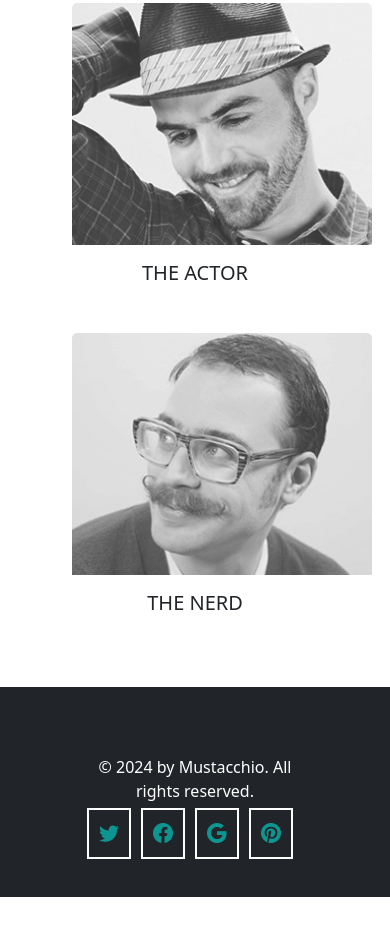
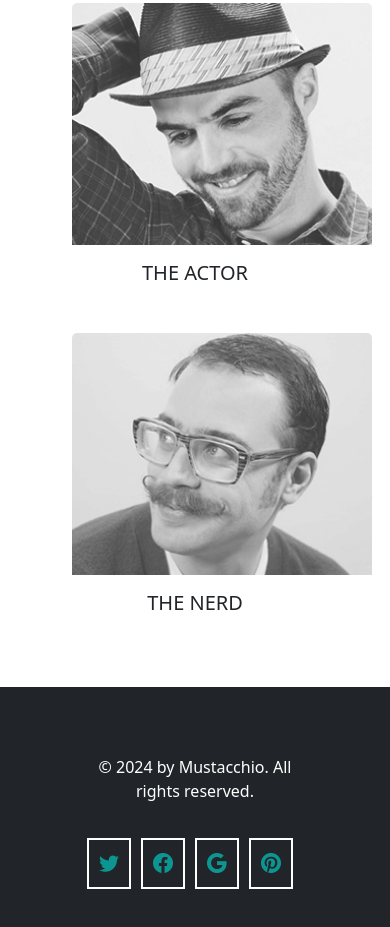
Before and after one commit to Hawa2109/Maquette_Mustacchio, a plain HTML site: page index.html in a window 390 px wide. Shown: the part 1270-2197 px from the top of the page. Before the commit the page ends 2167 px from the top, so only its background shows below. Drawn offline with nearby package versions, Linux system fonts and the light colour scheme; a web font is replaced by a local one.

Commit message:
margin des icones du footer

```diff
--- a/CSS/style.css
+++ b/CSS/style.css
@@ -178,6 +178,9 @@ footer .icones i:hover {
     align-items: center;
     justify-content: center;
   }
+  footer .icones{
+    margin-top: 30px;
+  }
 }
 
 @media (min-width: 768px) {
```
